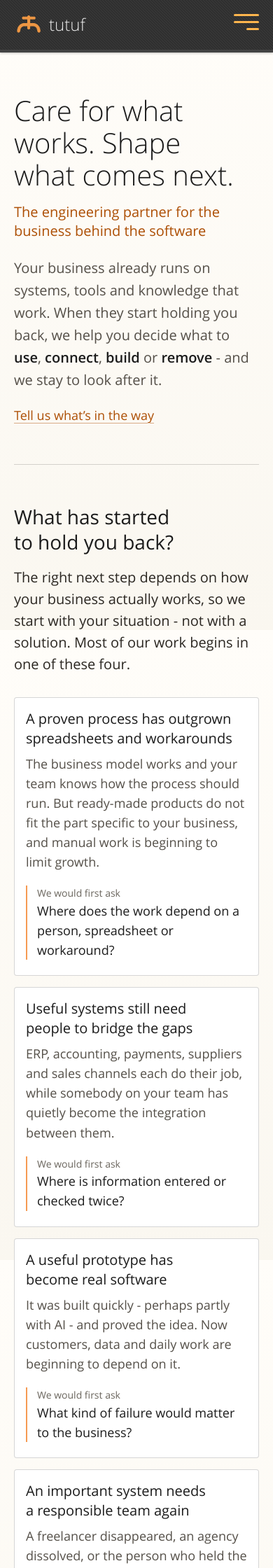
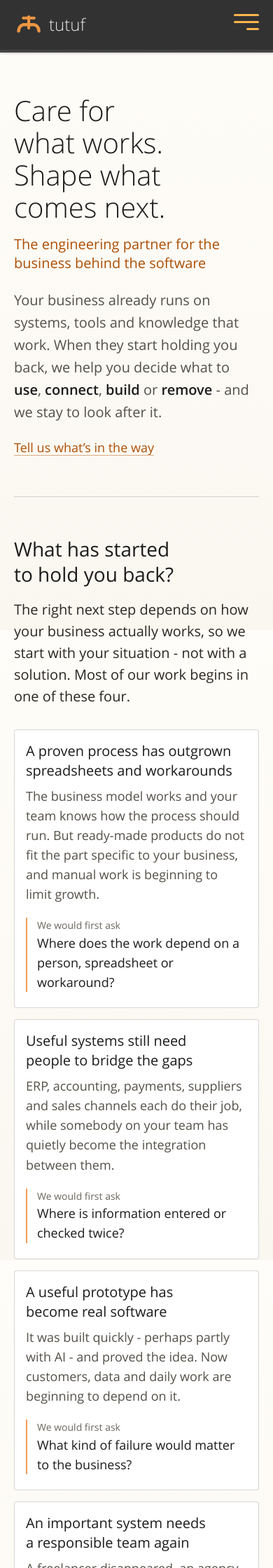
Before and after one commit to tutuf/tutuf.github.io, a Jekyll site: the page built from index.md, in a window 390 px wide. Shown: the top 2240 px of the page at 70% size. Built offline with Jekyll 4.4.1, drawn with Linux system fonts in a browser that asks for light colours.

Commit message:
Let Tab reach the open phone menu and stack headline sentences on phones
The mobile menu now follows the header's menu button in the page, so
Tab moves from the button into the open menu instead of the browser's
address bar. A two-sentence headline starts each sentence on its own
line at every width, not only from tablets up.

Co-Authored-By: Claude Opus 5.5 <noreply@anthropic.com>

```diff
--- a/_layouts/default.html
+++ b/_layouts/default.html
@@ -12,9 +12,10 @@
 
 <body class='page {{ layout.bodyClass }}{% if page.url == "/" %} page-home{% endif %}'>
   <a class="skip-link" href="#main">Skip to content</a>
-  {% include main-menu-mobile.html %}
   <div id="wrapper" class="wrapper">
     {% include header.html %}
+    {% comment %}After the header's menu button, so Tab goes from the button into the open menu{% endcomment %}
+    {% include main-menu-mobile.html %}
     <main id="main">
       {{ content }}
     </main>
--- a/assets/css/style.scss
+++ b/assets/css/style.scss
@@ -391,11 +391,9 @@ summary {
     text-wrap: balance;
   }
 
-  // a headline of two sentences puts each on its own line where both fit
+  // a headline of two sentences starts each on its own line
   h1 span {
-    @include media-breakpoint-up(md) {
-      display: block;
-    }
+    display: block;
   }
 
   // section headings clearly larger than the card and stage titles inside them
```
